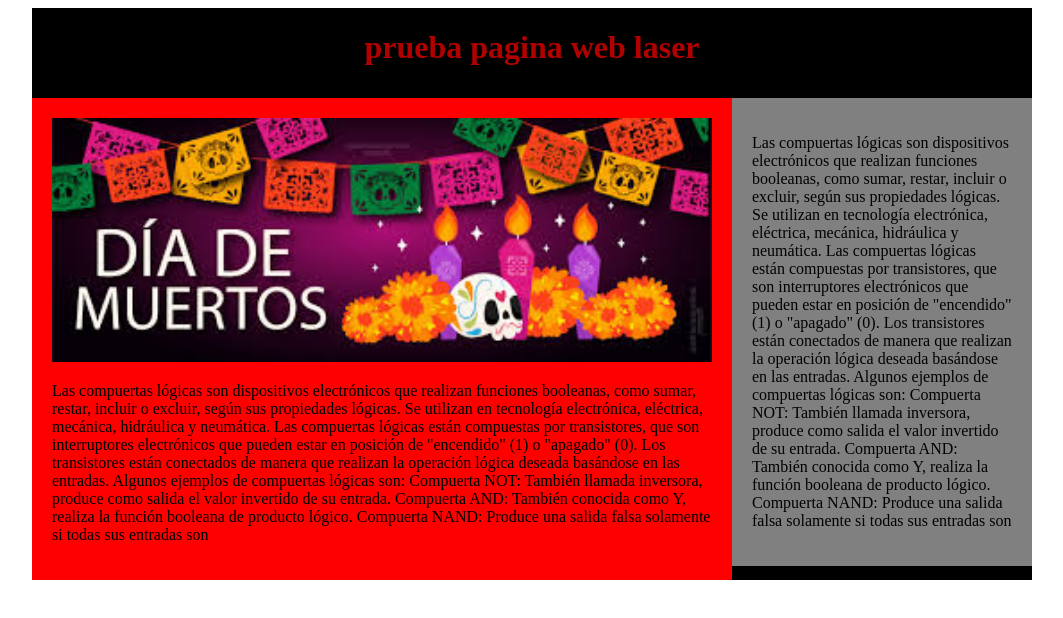
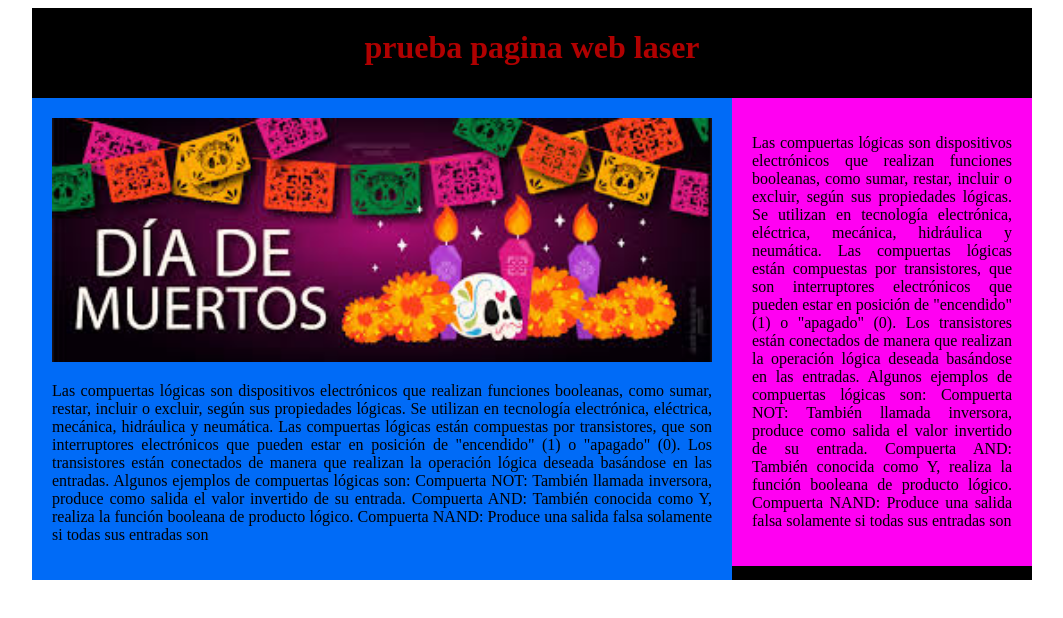
Before and after one commit to idel09/pag2, a plain HTML site: page index.html in a window 1280 px wide. Shown: the whole page, without its empty margins (108-1171 px from the left). Drawn offline with Linux system fonts and the light colour scheme; a script that the page names is missing.

Commit message:
Add files via upload

```diff
--- a/estilos.css
+++ b/estilos.css
@@ -7,23 +7,26 @@
 }
 .main{
     width: 70%;
-    background: red;
+    background: rgb(0, 107, 247);
     float:left;
     padding: 20px;
     box-sizing: border-box;
+    text-align: justify;
 }
 .main img{
     width: 100%;
     height: auto;
-
+    background: rgb(255, 255, 255);
 }
 aside{
     width: 30%;
     background: blue;
     padding: 20px;
     box-sizing: border-box;
-    background:grey;
+    background:rgb(255, 0, 242);
     float: left;
+    text-align: justify;
+
 }
 
 @media screen and (max-width:800px){
```
